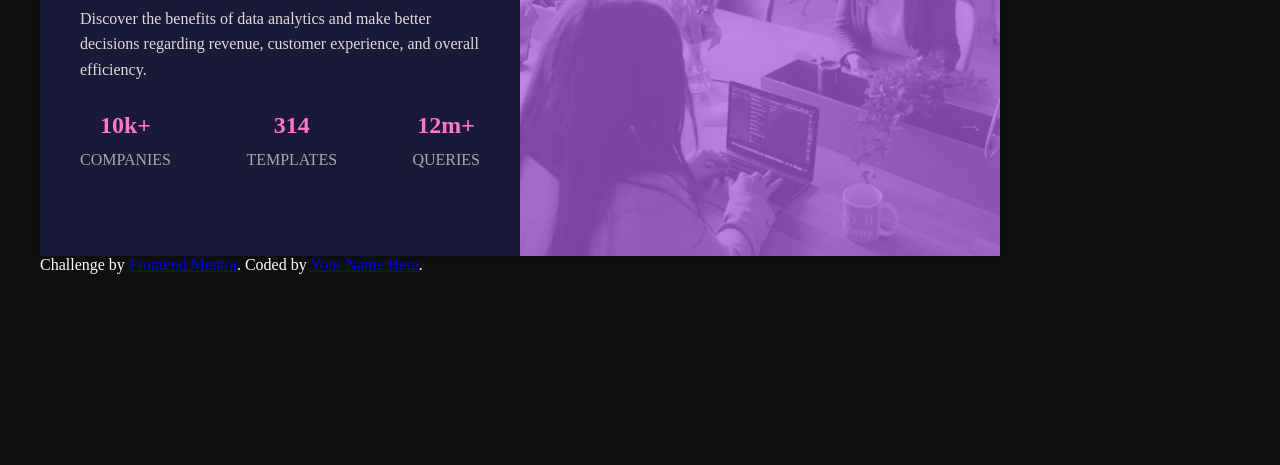
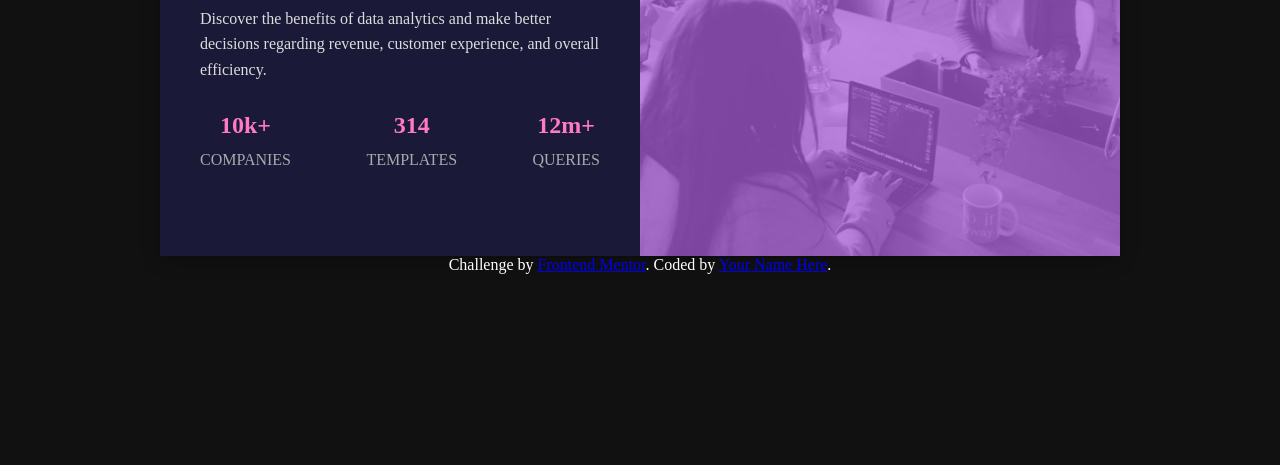
Before and after one commit to Victoryobasi/stats-preview-card-component-main, a plain HTML site: page index.html in a window 1280 px wide. Shown: the part 335-800 px from the top of the page. Drawn offline with Linux system fonts and the light colour scheme.

Commit message:
new change

```diff
--- a/index.html
+++ b/index.html
@@ -12,6 +12,9 @@
       padding: 0px;
       margin: 0px;
       box-sizing: border-box;
+    }
+    .attribution{
+      text-align: center;
     }
     body{
       display: flex;
@@ -28,6 +31,7 @@
       border-radius: 12px;
       /* overflow: hidden; */
       box-shadow: 0 4px 20px rgba(0, 0, 0, 0.3);
+      margin: 0px auto;
 
     }
     .text-content{
```
